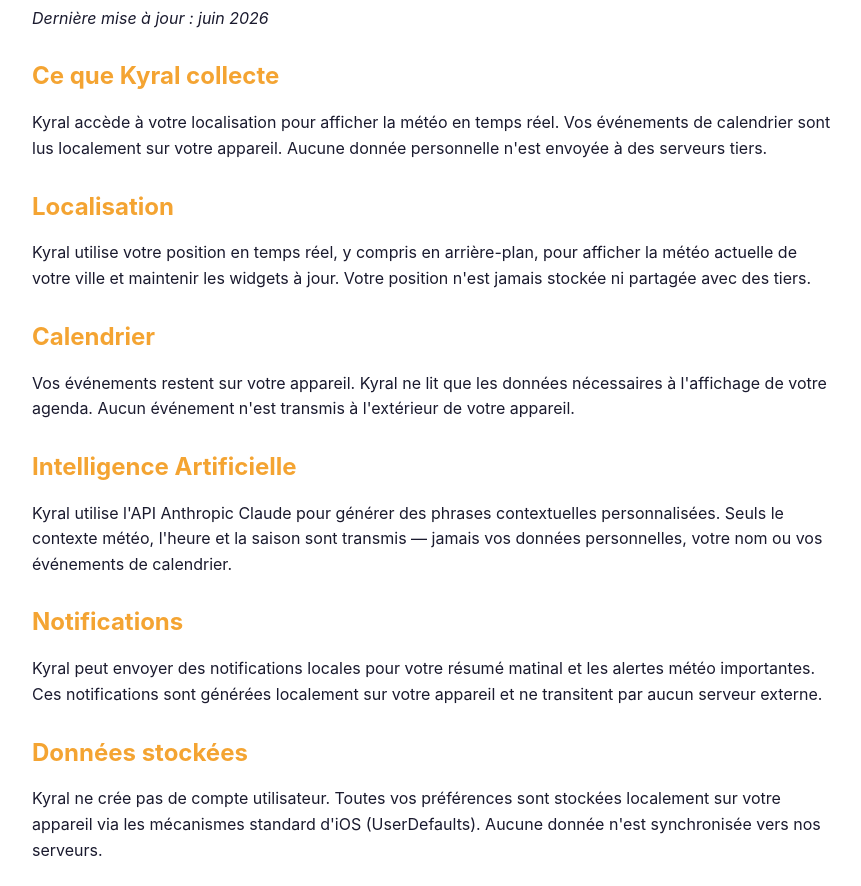
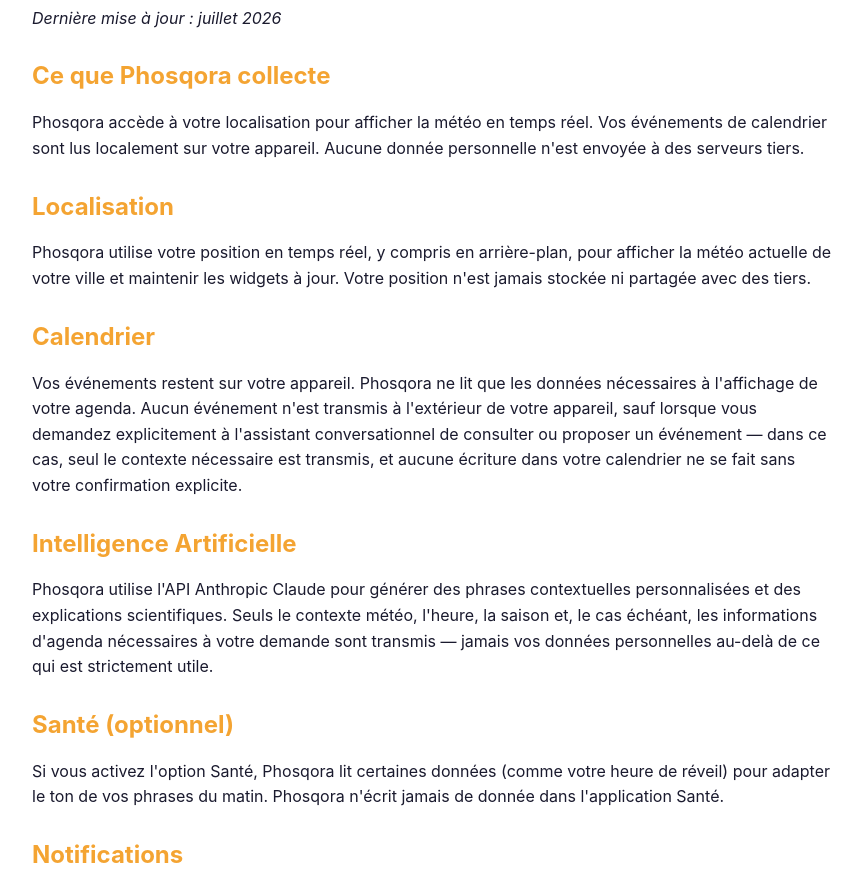
Before and after one commit to wtc5f42c69-png/kyral-privacy, a plain HTML site: page index.html in a window 1280 px wide. Shown: the part 136-1022 px from the top of the page, without its empty margins (208-1069 px from the left). Drawn offline with Linux system fonts and the light colour scheme.

Commit message:
Update privacy policy from Phosqora

```diff
--- a/index.html
+++ b/index.html
@@ -3,7 +3,7 @@
 <head>
 <meta charset="UTF-8">
 <meta name="viewport" content="width=device-width, initial-scale=1.0">
-<title>Kyral — Politique de Confidentialité</title>
+<title>Phosqora — Politique de Confidentialité</title>
 <style>
 body { font-family: -apple-system, sans-serif; max-width: 800px; margin: 40px auto; padding: 20px; color: #1a1a2e; }
 h1 { color: #0a0e2a; }
@@ -12,26 +12,29 @@
 </style>
 </head>
 <body>
-<h1>🌅 Kyral — Politique de Confidentialité</h1>
-<p><em>Dernière mise à jour : juin 2026</em></p>
+<h1>🌅 Phosqora — Politique de Confidentialité</h1>
+<p><em>Dernière mise à jour : juillet 2026</em></p>
 
-<h2>Ce que Kyral collecte</h2>
-<p>Kyral accède à votre localisation pour afficher la météo en temps réel. Vos événements de calendrier sont lus localement sur votre appareil. Aucune donnée personnelle n'est envoyée à des serveurs tiers.</p>
+<h2>Ce que Phosqora collecte</h2>
+<p>Phosqora accède à votre localisation pour afficher la météo en temps réel. Vos événements de calendrier sont lus localement sur votre appareil. Aucune donnée personnelle n'est envoyée à des serveurs tiers.</p>
 
 <h2>Localisation</h2>
-<p>Kyral utilise votre position en temps réel, y compris en arrière-plan, pour afficher la météo actuelle de votre ville et maintenir les widgets à jour. Votre position n'est jamais stockée ni partagée avec des tiers.</p>
+<p>Phosqora utilise votre position en temps réel, y compris en arrière-plan, pour afficher la météo actuelle de votre ville et maintenir les widgets à jour. Votre position n'est jamais stockée ni partagée avec des tiers.</p>
 
 <h2>Calendrier</h2>
-<p>Vos événements restent sur votre appareil. Kyral ne lit que les données nécessaires à l'affichage de votre agenda. Aucun événement n'est transmis à l'extérieur de votre appareil.</p>
+<p>Vos événements restent sur votre appareil. Phosqora ne lit que les données nécessaires à l'affichage de votre agenda. Aucun événement n'est transmis à l'extérieur de votre appareil, sauf lorsque vous demandez explicitement à l'assistant conversationnel de consulter ou proposer un événement — dans ce cas, seul le contexte nécessaire est transmis, et aucune écriture dans votre calendrier ne se fait sans votre confirmation explicite.</p>
 
 <h2>Intelligence Artificielle</h2>
-<p>Kyral utilise l'API Anthropic Claude pour générer des phrases contextuelles personnalisées. Seuls le contexte météo, l'heure et la saison sont transmis — jamais vos données personnelles, votre nom ou vos événements de calendrier.</p>
+<p>Phosqora utilise l'API Anthropic Claude pour générer des phrases contextuelles personnalisées et des explications scientifiques. Seuls le contexte météo, l'heure, la saison et, le cas échéant, les informations d'agenda nécessaires à votre demande sont transmis — jamais vos données personnelles au-delà de ce qui est strictement utile.</p>
+
+<h2>Santé (optionnel)</h2>
+<p>Si vous activez l'option Santé, Phosqora lit certaines données (comme votre heure de réveil) pour adapter le ton de vos phrases du matin. Phosqora n'écrit jamais de donnée dans l'application Santé.</p>
 
 <h2>Notifications</h2>
-<p>Kyral peut envoyer des notifications locales pour votre résumé matinal et les alertes météo importantes. Ces notifications sont générées localement sur votre appareil et ne transitent par aucun serveur externe.</p>
+<p>Phosqora peut envoyer des notifications locales pour votre résumé matinal et les alertes météo importantes. Ces notifications sont générées localement sur votre appareil et ne transitent par aucun serveur externe.</p>
 
 <h2>Données stockées</h2>
-<p>Kyral ne crée pas de compte utilisateur. Toutes vos préférences sont stockées localement sur votre appareil via les mécanismes standard d'iOS (UserDefaults). Aucune donnée n'est synchronisée vers nos serveurs.</p>
+<p>Phosqora ne crée pas de compte utilisateur. Toutes vos préférences sont stockées localement sur votre appareil via les mécanismes standard d'iOS (UserDefaults). Aucune donnée n'est synchronisée vers nos serveurs.</p>
 
 <h2>Contact</h2>
 <p>Pour toute question relative à vos données personnelles : <a href="mailto:confluio.app@gmail.com">confluio.app@gmail.com</a></p>
```
